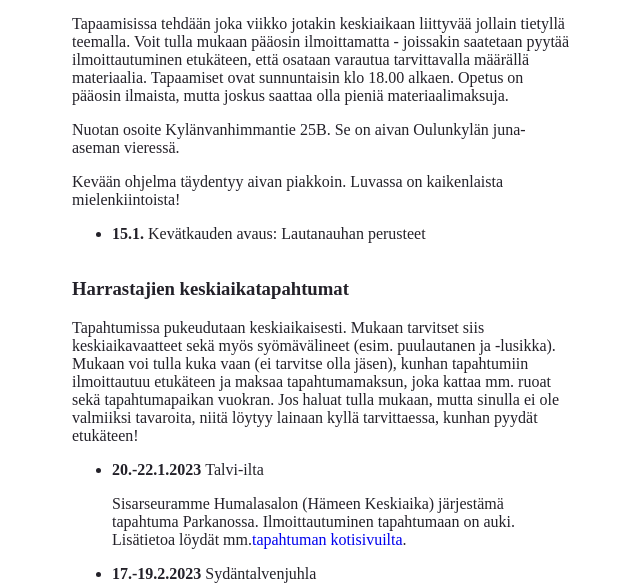
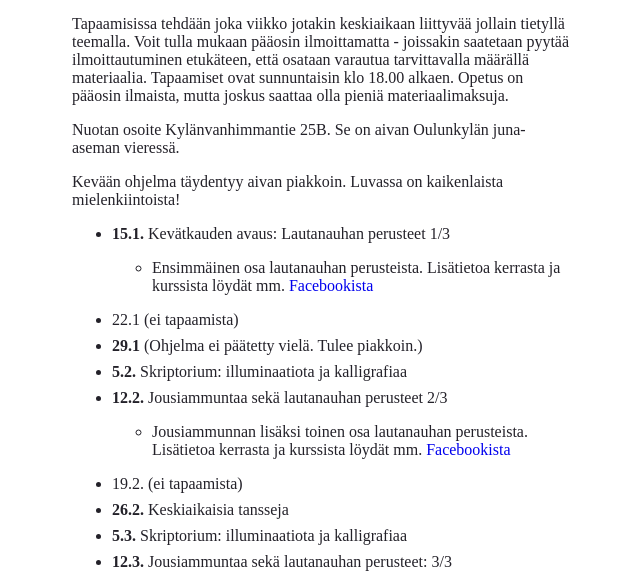
Before and after one commit to tuomokar/hukka-website, a Gatsby site: page /calendar in a window 1280 px wide. Shown: the part 356-940 px from the top of the page, without its empty margins (318-958 px from the left). Built offline with nearby package versions, Linux system fonts and the light colour scheme; Gatsby itself is replaced by a stand-in of ours.

Commit message:
(content:): Update spring activities

```diff
--- a/src/pages/calendar.tsx
+++ b/src/pages/calendar.tsx
@@ -10,7 +10,124 @@ import { SundayActivity as SundayActivityType } from "../types/Activities";
 const sundayActivities: SundayActivityType[] = [
   {
     date: "15.1.",
-    title: "Kevätkauden avaus: Lautanauhan perusteet",
+    title: "Kevätkauden avaus: Lautanauhan perusteet 1/3",
+    additionalDescription: (
+      <>
+        <p>
+          <span>
+            Ensimmäinen osa lautanauhan perusteista. Lisätietoa kerrasta ja kurssista löydät mm.{" "}
+            <ExternalLink href="https://www.facebook.com/groups/hukkary/posts/6015361638507687/">
+              Facebookista
+            </ExternalLink>
+          </span>
+        </p>
+      </>
+    ),
+  },
+  {
+    date: "22.1",
+    noMeeting: true,
+    title: "",
+  },
+  {
+    date: "29.1",
+    title: "(Ohjelma ei päätetty vielä. Tulee piakkoin.)",
+  },
+  {
+    date: "5.2.",
+    title: "Skriptorium: illuminaatiota ja kalligrafiaa",
+  },
+  {
+    date: "12.2.",
+    title: "Jousiammuntaa sekä lautanauhan perusteet 2/3",
+    additionalDescription: (
+      <>
+        <p>
+          <span>
+            Jousiammunnan lisäksi toinen osa lautanauhan perusteista. Lisätietoa kerrasta ja kurssista löydät mm.{" "}
+            <ExternalLink href="https://www.facebook.com/groups/hukkary/posts/6015361638507687/">
+              Facebookista
+            </ExternalLink>
+          </span>
+        </p>
+      </>
+    ),
+  },
+  {
+    date: "19.2.",
+    title: "",
+    noMeeting: true,
+  },
+  {
+    date: "26.2.",
+    title: "Keskiaikaisia tansseja",
+  },
+  {
+    date: "5.3.",
+    title: "Skriptorium: illuminaatiota ja kalligrafiaa",
+  },
+  {
+    date: "12.3.",
+    title: "Jousiammuntaa sekä lautanauhan perusteet: 3/3",
+    additionalDescription: (
+      <>
+        <p>
+          <span>
+            Jousiammunnan lisäksi kolmas osa lautanauhan perusteista. Lisätietoa kerrasta ja kurssista löydät mm.{" "}
+            <ExternalLink href="https://www.facebook.com/groups/hukkary/posts/6015361638507687/">
+              Facebookista
+            </ExternalLink>
+          </span>
+        </p>
+      </>
+    ),
+  },
+  {
+    date: "19.3.",
+    title: "(Ohjelma ei päätetty vielä. Tulee piakkoin.)",
+  },
+  {
+    date: "26.3.",
+    title: "(Ohjelma ei päätetty vielä. Tulee piakkoin.)",
+  },
+  {
+    date: "2.4.",
+    title: "",
+    noMeeting: true,
+  },
+  {
+    date: "9.4.",
+    title: "Pääsiäinen",
+    noMeeting: true,
+  },
+  {
+    date: "16.4.",
+    title: "(Ohjelma ei päätetty vielä. Tulee piakkoin.)",
+  },
+  {
+    date: "23.4.",
+    title: "",
+    noMeeting: true,
+  },
+  {
+    date: "30.4.",
+    title: "(Ohjelma ei päätetty vielä. Tulee piakkoin.)",
+  },
+  {
+    date: "7.5.",
+    title: "Jousiammuntaa",
+  },
+  {
+    date: "14.5.",
+    title: "(Ohjelma ei päätetty vielä. Tulee piakkoin.)",
+  },
+  {
+    date: "21.5.",
+    title: "(Ohjelma ei päätetty vielä. Tulee piakkoin.)",
+  },
+  {
+    date: "28.5.",
+    title: "Kevätkauden päätös: Nyyttärit ja lahjanryöstö. Vapaamuotoisia käsitöitä.",
   },
 ];
 
```
